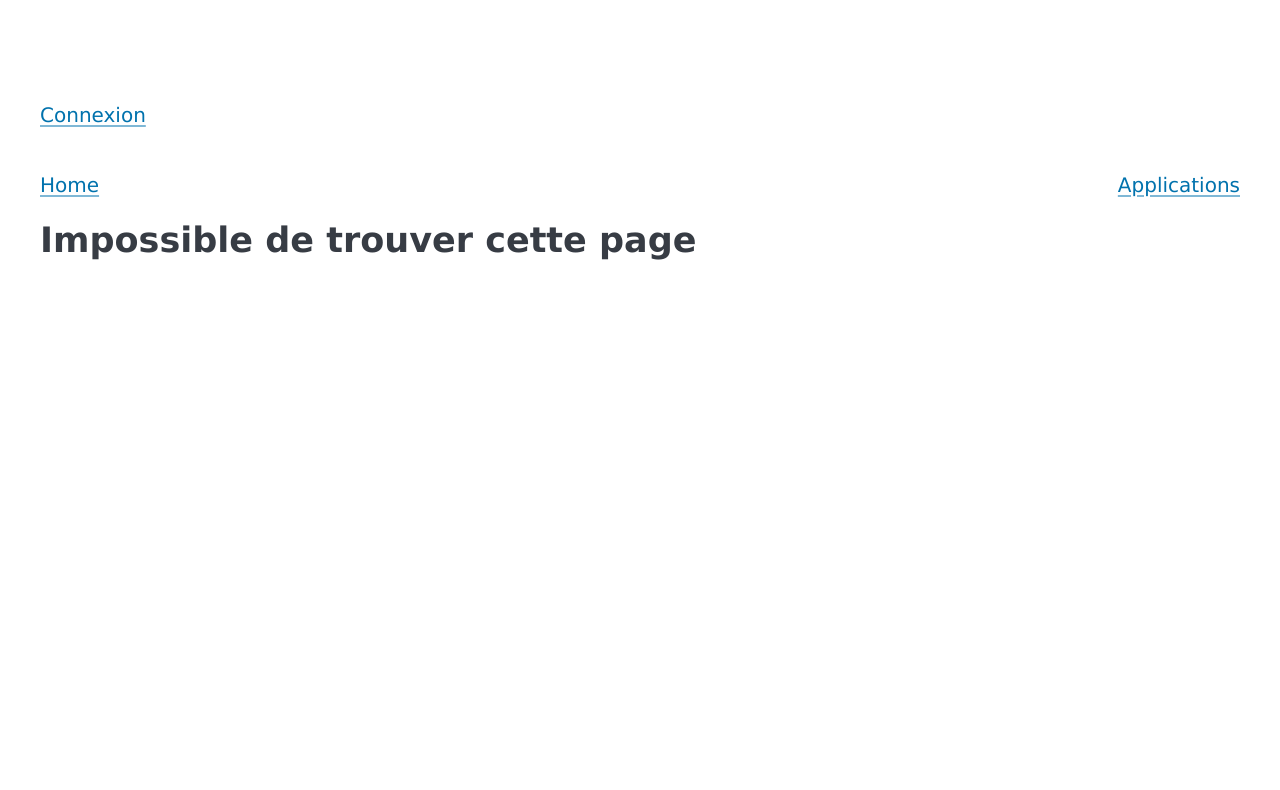
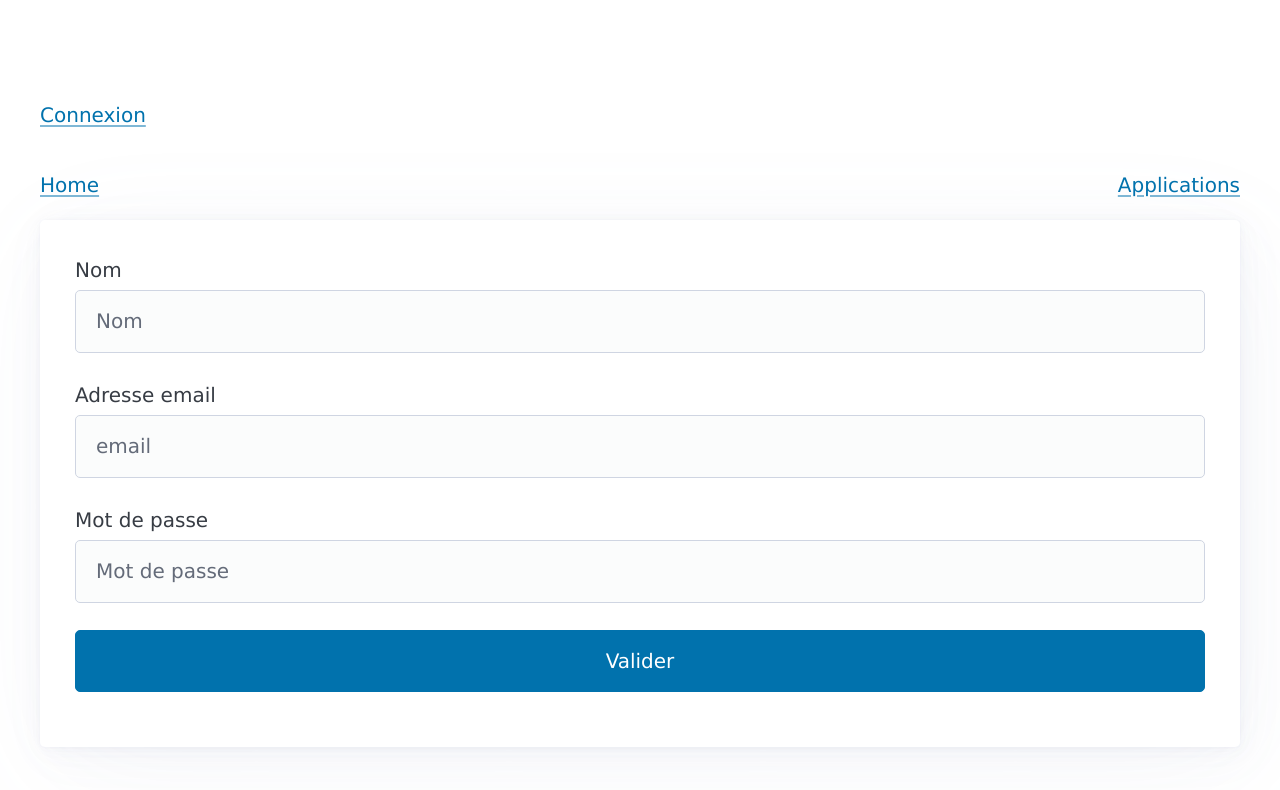
Before and after one commit to smaloron/cda-mut-react-first-app, a React app: page /register in a window 1280 px wide. Shown: the top 790 px of the page. Built offline with nearby package versions, Linux system fonts and the light colour scheme; the HTML template or start-up script is replaced by a standard one.

Commit message:
Implementing the register logic

```diff
--- a/src/App.jsx
+++ b/src/App.jsx
@@ -12,6 +12,7 @@ import {useState} from "react";
 
 import {authApi} from "./services/api";
 import LoginPage from "./pages/LoginPage.jsx";
+import RegisterPage from "./pages/RegisterPage.jsx";
 
 function App() {
     const [user, setUser] = useState(null);
@@ -50,6 +51,7 @@ function App() {
         <Routes>
             <Route path="/" exact element={<Home/>} />
             <Route path="/login" exact element={<LoginPage onLogin={handleLogin} />} />
+            <Route path="/register" exact element={<RegisterPage onRegister={handleRegister} />} />
             <Route path="/app"  element={<AppLayout/>} >
                 <Route path="todo-list"  element={<TodoApp/>} />
                 <Route path="person-form"  element={<PersonForm/>} />
--- /dev/null
+++ b/src/pages/RegisterPage.jsx
@@ -0,0 +1,70 @@
+import {useForm} from "react-hook-form";
+import {useNavigate} from "react-router-dom";
+import {useState} from "react";
+
+function RegisterPage({onRegister}) {
+    const [serverError, setServerError] = useState(null);
+
+    const initialFormValuse = {
+        email: '',
+        password: '',
+        name: ''
+    };
+    const {register, handleSubmit, formState: {errors}} = useForm({
+        initialValues: initialFormValuse
+    });
+
+    const navigate = useNavigate();
+
+    const onSubmit = async ({email, password, name}) => {
+
+        try {
+            await onRegister(email, password, name);
+            navigate("/app/quiz");
+        } catch (error) {
+            setServerError(error);
+        }
+    }
+
+    return (
+        <article>
+
+            {serverError && (<div style={{color: "red"}}>{serverError}</div>)}
+
+            <form onSubmit={handleSubmit(onSubmit)}>
+                <label>
+                    Nom
+                    <input type="text"
+                           placeholder="Nom"
+                           {...register("name", {required: "Le nom est obligatoire"})}
+                           aria-invalid={errors.name}
+                    />
+                    {errors.name && <small style={{color: "red"}}>{errors.name}</small>}
+                </label>
+                <label>
+                    Adresse email
+                    <input type="email"
+                           placeholder="email"
+                           {...register("email", {required: "L'email est obligatoire"})}
+                           aria-invalid={errors.email}
+                    />
+                    {errors.email && <small style={{color: "red"}}>{errors.email}</small>}
+                </label>
+                <label>
+                    Mot de passe
+                    <input type="password"
+                           placeholder="Mot de passe"
+                           {...register("password", {required: "Le mot de passe est obligatoire"})}
+                           aria-invalid={errors.password}
+                    />
+                    {errors.password && <small style={{color: "red"}}>{errors.password}</small>}
+                </label>
+
+                <button type="submit">Valider</button>
+            </form>
+
+        </article>
+    )
+}
+
+export default RegisterPage;
```
